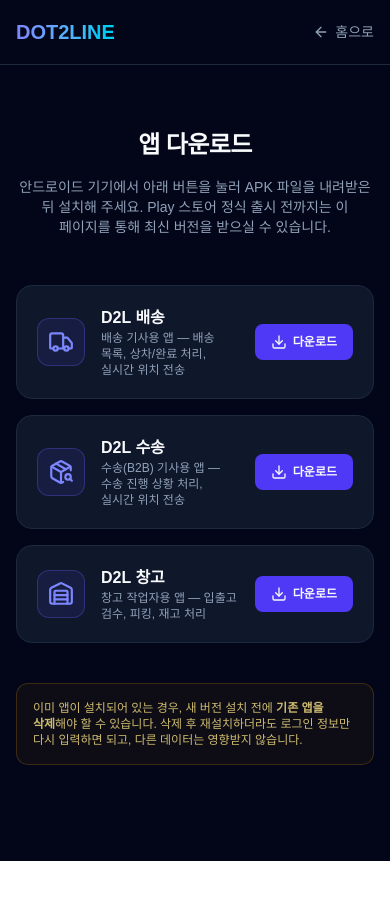
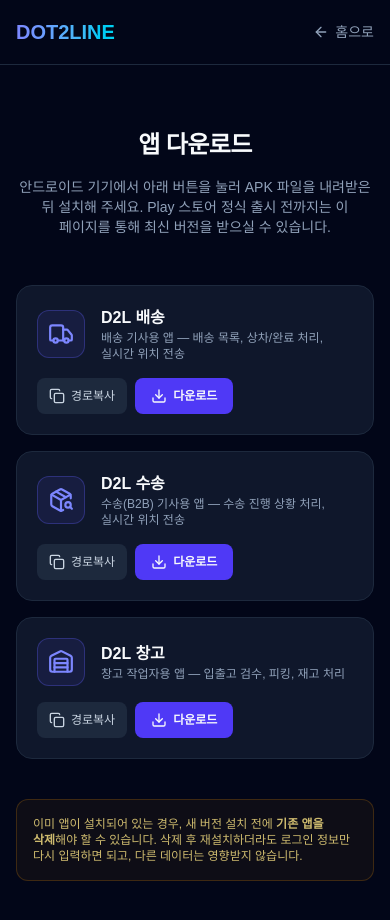
Before and after one commit to yyj1424/dot2line, a Next.js app: page /apk in a window 390 px wide. Shown: the top 920 px of the page. Before the commit the page ends 861 px from the top, so only its background shows below. Built offline with nearby package versions, Linux system fonts and the light colour scheme; no server answers.

Commit message:
모바일 앱 경로복사 버튼 추가

```diff
--- a/app/apk/page.tsx
+++ b/app/apk/page.tsx
@@ -1,6 +1,8 @@
-import React from 'react';
+'use client';
+
+import React, { useState } from 'react';
 import Link from 'next/link';
-import { Truck, PackageSearch, Warehouse, Download, ArrowLeft } from 'lucide-react';
+import { Truck, PackageSearch, Warehouse, Download, ArrowLeft, Copy, Check } from 'lucide-react';
 
 const APPS = [
   {
@@ -27,6 +29,14 @@ const APPS = [
 ];
 
 export default function ApkDownloadPage() {
+  const [copiedKey, setCopiedKey] = useState<string | null>(null);
+
+  const handleCopy = (key: string, url: string) => {
+    navigator.clipboard.writeText(url);
+    setCopiedKey(key);
+    setTimeout(() => setCopiedKey((k) => (k === key ? null : k)), 2000);
+  };
+
   return (
     <div className="min-h-screen bg-slate-950 text-slate-50 selection:bg-indigo-500 selection:text-white antialiased">
       <nav className="w-full border-b border-slate-800">
@@ -54,11 +64,13 @@ export default function ApkDownloadPage() {
         <div className="grid gap-4 sm:gap-6">
           {APPS.map((app) => {
             const Icon = app.icon;
+            const copied = copiedKey === app.key;
             return (
               <div
                 key={app.key}
-                className="flex items-center gap-4 sm:gap-6 p-5 sm:p-6 bg-slate-900 border border-slate-800 rounded-2xl"
+                className="flex flex-col sm:flex-row sm:items-center gap-4 sm:gap-6 p-5 sm:p-6 bg-slate-900 border border-slate-800 rounded-2xl"
               >
+                <div className="flex items-center gap-4 sm:gap-6 flex-1 min-w-0">
                   <div className="shrink-0 w-12 h-12 sm:w-14 sm:h-14 rounded-xl bg-indigo-500/10 border border-indigo-500/30 flex items-center justify-center text-indigo-400">
                     <Icon size={26} />
                   </div>
@@ -66,12 +78,22 @@ export default function ApkDownloadPage() {
                     <h2 className="text-base sm:text-lg font-bold">{app.name}</h2>
                     <p className="text-xs sm:text-sm text-slate-400 break-keep">{app.desc}</p>
                   </div>
+                </div>
+                <div className="flex items-center gap-2 shrink-0">
+                  <button
+                    onClick={() => handleCopy(app.key, app.url)}
+                    className="flex items-center gap-1.5 px-3 py-2.5 bg-slate-800 hover:bg-slate-700 text-slate-300 hover:text-white rounded-lg font-medium text-xs sm:text-sm transition active:scale-95 whitespace-nowrap"
+                  >
+                    {copied ? <Check size={16} className="text-emerald-400" /> : <Copy size={16} />}
+                    {copied ? '복사됨' : '경로복사'}
+                  </button>
                   <a
                     href={app.url}
-                  className="shrink-0 flex items-center gap-1.5 px-4 py-2.5 bg-indigo-600 hover:bg-indigo-700 rounded-lg font-bold text-xs sm:text-sm transition active:scale-95 whitespace-nowrap"
+                    className="flex items-center gap-1.5 px-4 py-2.5 bg-indigo-600 hover:bg-indigo-700 rounded-lg font-bold text-xs sm:text-sm transition active:scale-95 whitespace-nowrap"
                   >
                     <Download size={16} /> 다운로드
                   </a>
+                </div>
               </div>
             );
           })}
--- a/app/dashboard/page.tsx
+++ b/app/dashboard/page.tsx
@@ -5,7 +5,7 @@ import { createClient } from '@/utils/supabase/client';
 import { useRouter } from 'next/navigation';
 import {
   Box, Truck, BarChart3, Users, LogOut, ShieldCheck,
-  Building, Copy, Check, ExternalLink
+  Building, Copy, Check, ExternalLink, Download
 } from 'lucide-react';
 
 /** 4개 탭 공통 — 브라우저의 Supabase access token을 같은 오리진의 프록시 라우트로 넘겨서
@@ -261,6 +261,13 @@ export default function DashboardPage() {
               />
             )}
           </nav>
+
+          <button
+            onClick={() => router.push('/apk')}
+            className="w-full mt-3 flex items-center justify-center gap-1.5 py-2 bg-slate-800/60 hover:bg-slate-800 text-slate-400 hover:text-white rounded-lg text-xs font-medium transition"
+          >
+            <Download size={13} /> 앱 다운로드
+          </button>
         </div>
 
         <div className="space-y-3">
@@ -338,6 +345,13 @@ export default function DashboardPage() {
             />
           )}
         </div>
+
+        <button
+          onClick={() => router.push('/apk')}
+          className="w-full flex items-center justify-center gap-1.5 py-2.5 mb-6 bg-slate-800/80 hover:bg-slate-800 text-slate-300 hover:text-white rounded-lg text-xs font-semibold transition md:hidden"
+        >
+          <Download size={14} /> 앱 다운로드
+        </button>
 
         {/* 상단 타이틀 및 메인 시스템 바로가기 버튼 헤더 */}
         <header className="flex flex-col sm:flex-row sm:items-center justify-between gap-3 mb-6 pb-4 border-b border-slate-800/80">
```
Lines whose indentation alone changed are shown as unchanged.
